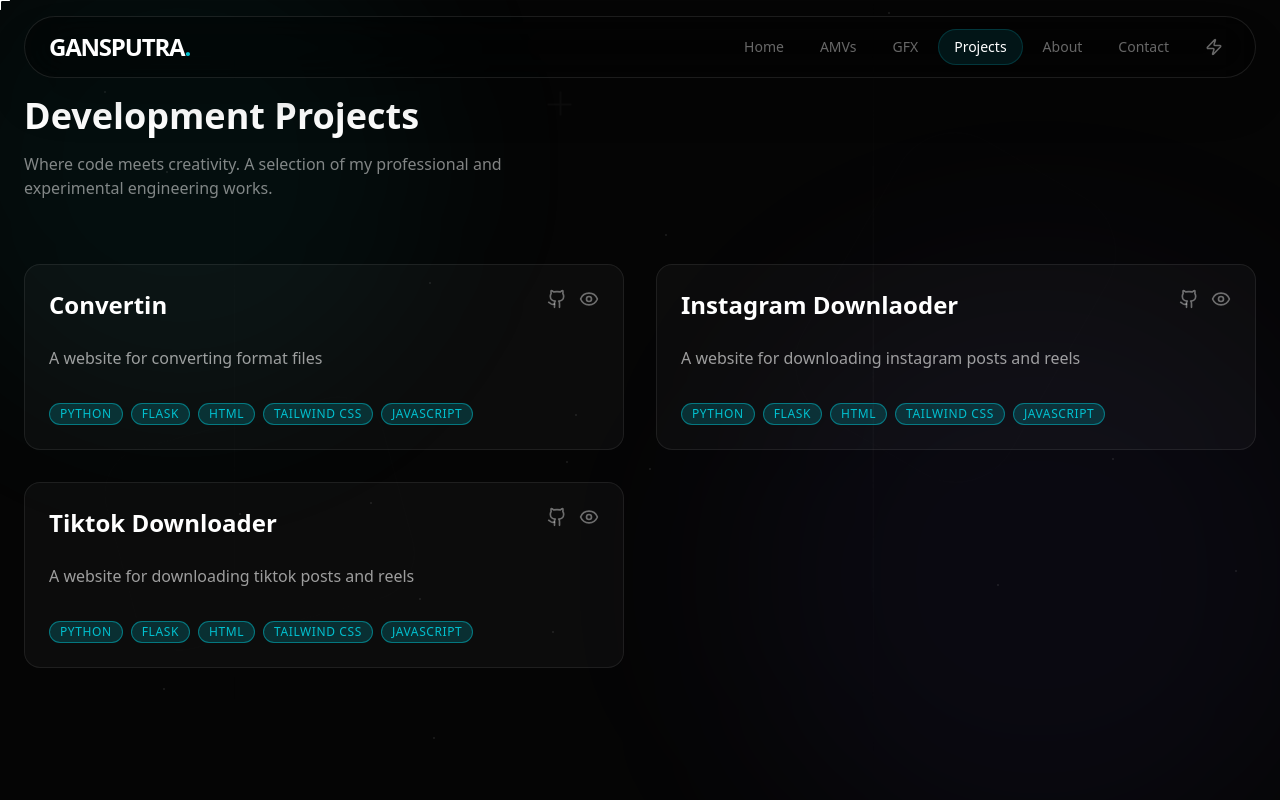
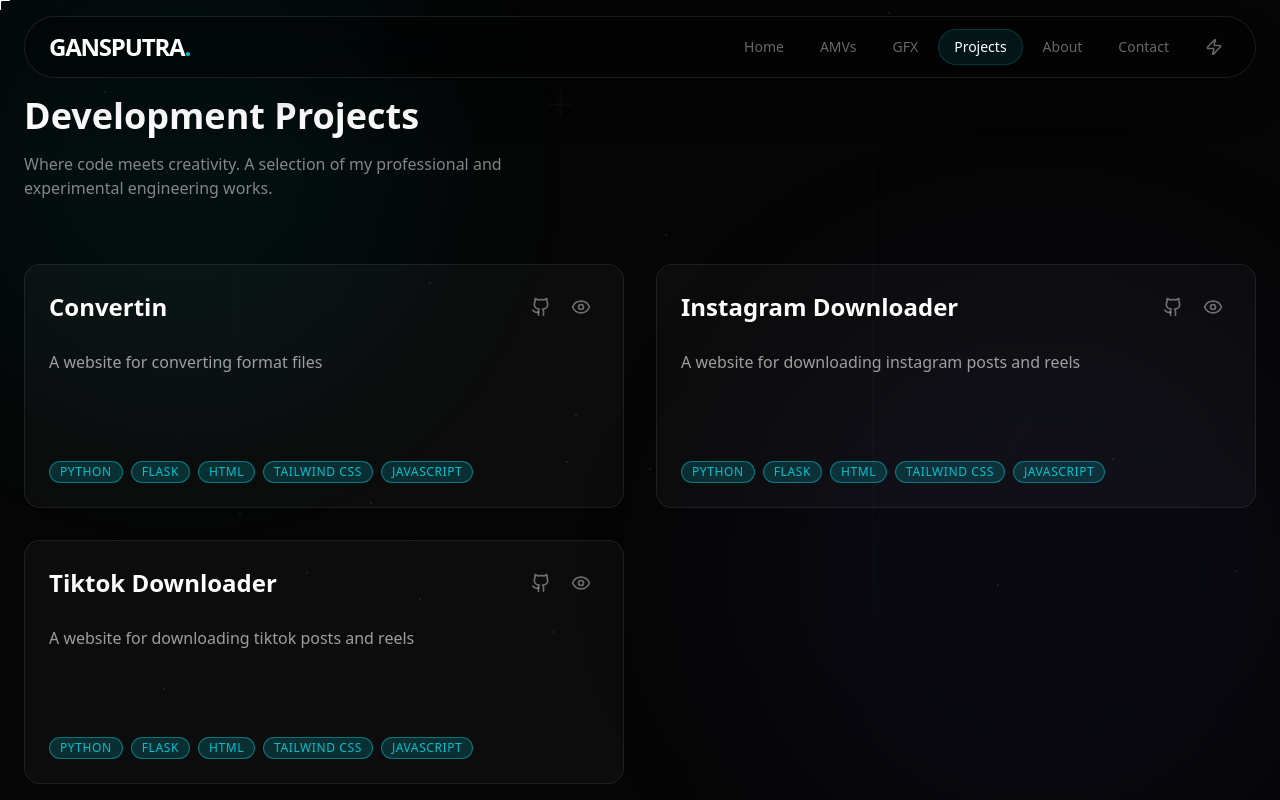
Before and after one commit to Gansputra/gansputra.vercel.app, a Next.js app: page / in a window 1280 px wide. Both pictures are taken after a click on the button "Explore Work". Built offline with nearby package versions, Linux system fonts and the light colour scheme.

Commit message:
impruv development project page

```diff
--- a/src/components/sections/ProjectShowcase.tsx
+++ b/src/components/sections/ProjectShowcase.tsx
@@ -6,8 +6,130 @@
 import { Badge } from "@/components/ui/Badge";
 import { Modal } from "@/components/ui/Modal";
 import { projectData } from "@/data/projectData";
-import { ExternalLink, Github, Eye, ChevronLeft, ChevronRight } from "lucide-react";
+import { ExternalLink, Github, Eye, ChevronLeft, ChevronRight, Terminal } from "lucide-react";
 import { Project } from "@/types/project";
+import { Magnetic } from "@/components/ui/Magnetic";
+import { cn } from "@/lib/utils";
+import { useMediaQuery } from "@/hooks/useMediaQuery";
+
+const ProjectCard = ({ project, onPreview }: { project: Project, onPreview: (p: Project) => void }) => {
+    const [isHovered, setIsHovered] = useState(false);
+    const isMobile = useMediaQuery("(max-width: 1024px)");
+
+    return (
+        <motion.div
+            onMouseEnter={() => setIsHovered(true)}
+            onMouseLeave={() => setIsHovered(false)}
+            whileHover={isMobile ? {} : { y: -5 }}
+            transition={{ duration: 0.3 }}
+            className="h-full"
+        >
+            <Card className="h-full flex flex-col justify-between group relative overflow-hidden" glow>
+                {/* Metallic Shine Effect (Mobile only) */}
+                {isMobile && (
+                    <motion.div
+                        initial={{ left: "-150%", skewX: -25 }}
+                        animate={{ left: "150%" }}
+                        transition={{
+                            repeat: Infinity,
+                            duration: 3,
+                            repeatDelay: Math.random() * 4 + 2,
+                            ease: "easeInOut"
+                        }}
+                        className="absolute top-[-50%] bottom-[-50%] w-32 bg-gradient-to-r from-transparent via-white/10 to-transparent z-10 pointer-events-none blur-sm"
+                    />
+                )}
+
+                {/* Code-Flow Terminal (Desktop only) */}
+                {!isMobile && (
+                    <AnimatePresence>
+                        {isHovered && (
+                            <motion.div
+                                initial={{ opacity: 0, scale: 0.9, y: 10 }}
+                                animate={{ opacity: 1, scale: 1, y: 0 }}
+                                exit={{ opacity: 0, scale: 0.9, y: 10 }}
+                                className="absolute top-4 right-16 z-20 pointer-events-none"
+                            >
+                                <div className="bg-[#0f0f0f] border border-primary/30 rounded-lg p-3 shadow-2xl backdrop-blur-md min-w-[140px]">
+                                    <div className="flex items-center gap-2 mb-2 border-b border-primary/20 pb-1">
+                                        <Terminal size={12} className="text-primary" />
+                                        <span className="text-[10px] font-mono text-primary/70 uppercase">Process Log</span>
+                                    </div>
+                                    <div className="space-y-1 font-mono text-[9px]">
+                                        <motion.div initial={{ opacity: 0 }} animate={{ opacity: 1 }} transition={{ delay: 0.1 }} className="text-white/40">{">"} initializing_stack</motion.div>
+                                        <motion.div initial={{ opacity: 0 }} animate={{ opacity: 1 }} transition={{ delay: 0.3 }} className="text-primary/60">{">"} load: {project.stack[0]}</motion.div>
+                                        <motion.div initial={{ opacity: 0 }} animate={{ opacity: 1 }} transition={{ delay: 0.5 }} className="text-white/40">{">"} status: <span className="text-green-500">READY</span></motion.div>
+                                    </div>
+                                </div>
+                            </motion.div>
+                        )}
+                    </AnimatePresence>
+                )}
+
+                <div className="flex flex-col h-full relative z-10">
+                    <div className="flex justify-between items-center mb-6">
+                        <h3 className={cn(
+                            "text-2xl font-bold text-white transition-all duration-500",
+                            !isMobile && isHovered && "text-primary translate-x-1"
+                        )}>
+                            {project.title}
+                        </h3>
+                        <div className="flex items-center gap-1">
+                            {project.repoLink && (
+                                <Magnetic strength={isMobile ? 0 : 0.4}>
+                                    <a
+                                        href={project.repoLink}
+                                        target="_blank"
+                                        rel="noopener noreferrer"
+                                        className="text-white/40 hover:text-white transition-all p-2 flex items-center justify-center"
+                                    >
+                                        <Github size={20} />
+                                    </a>
+                                </Magnetic>
+                            )}
+                            <Magnetic strength={isMobile ? 0 : 0.4}>
+                                <button
+                                    onClick={() => onPreview(project)}
+                                    className="text-white/40 hover:text-primary transition-all p-2 cursor-pointer flex items-center justify-center"
+                                    title="View Previews"
+                                >
+                                    <Eye size={20} />
+                                </button>
+                            </Magnetic>
+                        </div>
+                    </div>
+
+                    <div className="relative mb-8">
+                        <p className="text-white/60 leading-relaxed flex-grow min-h-[80px]">
+                            {!isMobile && isHovered ? (
+                                <motion.span
+                                    initial={{ opacity: 0 }}
+                                    animate={{ opacity: 1 }}
+                                    transition={{ duration: 0.5 }}
+                                >
+                                    {project.description}
+                                    <motion.span
+                                        animate={{ opacity: [0, 1, 0] }}
+                                        transition={{ repeat: Infinity, duration: 0.8 }}
+                                        className="inline-block w-1 h-4 bg-primary ml-1 translate-y-0.5"
+                                    />
+                                </motion.span>
+                            ) : project.description}
+                        </p>
+                    </div>
+
+                    <div className="flex flex-wrap gap-2 mt-auto">
+                        {project.stack.map((tech) => (
+                            <Badge key={tech} variant="primary">
+                                {tech}
+                            </Badge>
+                        ))}
+                    </div>
+                </div>
+            </Card>
+        </motion.div>
+    );
+};
 
 export const ProjectShowcase = () => {
     const [selectedProject, setSelectedProject] = useState<Project | null>(null);
@@ -84,50 +206,7 @@
                     className="grid grid-cols-1 md:grid-cols-2 gap-8"
                 >
                     {projectData.map((project) => (
-                        <motion.div
-                            key={project.id}
-                            variants={cardVariants}
-                            whileHover={{ y: -5 }}
-                            transition={{ duration: 0.3 }}
-                        >
-                            <Card className="h-full flex flex-col justify-between group" glow>
-                                <div className="flex flex-col h-full">
-                                    <div className="flex justify-between items-start mb-6">
-                                        <h3 className="text-2xl font-bold text-white group-hover:text-primary transition-colors">
-                                            {project.title}
-                                        </h3>
-                                        <div className="flex gap-3">
-                                            {project.repoLink && (
-                                                <a
-                                                    href={project.repoLink}
-                                                    target="_blank"
-                                                    rel="noopener noreferrer"
-                                                    className="text-white/40 hover:text-white transition-all transform hover:scale-110"
-                                                >
-                                                    <Github size={20} />
-                                                </a>
-                                            )}
-                                            <button
-                                                onClick={() => setSelectedProject(project)}
-                                                className="text-white/40 hover:text-primary transition-all transform hover:scale-110 cursor-pointer"
-                                                title="View Previews"
-                                            >
-                                                <Eye size={20} />
-                                            </button>
-                                        </div>
-                                    </div>
-                                    <p className="text-white/60 mb-8 leading-relaxed flex-grow">
-                                        {project.description}
-                                    </p>
-
-                                    <div className="flex flex-wrap gap-2 mt-auto">
-                                        {project.stack.map(tech => (
-                                            <Badge key={tech} variant="primary">{tech}</Badge>
-                                        ))}
-                                    </div>
-                                </div>
-                            </Card>
-                        </motion.div>
+                        <ProjectCard key={project.id} project={project} onPreview={setSelectedProject} />
                     ))}
                 </motion.div>
             </div>
@@ -136,56 +215,91 @@
             <Modal
                 isOpen={!!selectedProject}
                 onClose={() => setSelectedProject(null)}
-                className="max-w-5xl bg-[#0a0a0a] border-white/10"
+                className="max-w-[90vw] md:max-w-6xl h-[80vh] bg-[#0a0a0a] border border-white/10 overflow-hidden shadow-[0_0_100px_rgba(0,0,0,0.8)] rounded-3xl p-0"
             >
                 {selectedProject && (
-                    <div className="p-6 md:p-10">
-                        <div className="mb-8">
-                            <h3 className="text-3xl font-bold text-white mb-2">{selectedProject.title}</h3>
-                            <p className="text-white/50">{selectedProject.description}</p>
-                        </div>
-
-                        <div className="relative aspect-video w-full rounded-2xl overflow-hidden glass-morphism border border-white/10 group">
+                    <div className="relative w-full h-full group">
+                        {/* Edge-to-Edge Image Container */}
+                        <div className="absolute inset-0 w-full h-full bg-black">
                             <AnimatePresence mode="wait">
                                 <motion.img
                                     key={currentIndex}
                                     src={images[currentIndex]}
                                     alt={`${selectedProject.title} preview ${currentIndex + 1}`}
-                                    initial={{ opacity: 0, x: 20 }}
-                                    animate={{ opacity: 1, x: 0 }}
-                                    exit={{ opacity: 0, x: -20 }}
-                                    transition={{ duration: 0.5 }}
-                                    className="absolute inset-0 w-full h-full object-cover"
+                                    initial={{ opacity: 0, scale: 1.1 }}
+                                    animate={{ opacity: 1, scale: 1 }}
+                                    exit={{ opacity: 0, scale: 0.9 }}
+                                    transition={{ duration: 0.7, ease: [0.23, 1, 0.32, 1] }}
+                                    className="w-full h-full object-cover object-top"
                                 />
                             </AnimatePresence>
 
-                            <div className="absolute inset-0 bg-gradient-to-t from-black/60 via-transparent to-transparent pointer-events-none" />
+                            {/* Modern Gradient Overlays for Readability */}
+                            <div className="absolute inset-x-0 top-0 h-48 bg-gradient-to-b from-black/80 via-black/40 to-transparent z-10" />
+                            <div className="absolute inset-x-0 bottom-0 h-32 bg-gradient-to-t from-black/60 to-transparent z-10" />
+                        </div>
 
-                            {/* Controls */}
+                        {/* Floating Glass Info Header */}
+                        <motion.div
+                            className="absolute top-4 left-4 right-4 md:top-8 md:left-10 md:right-10 z-20"
+                        >
+                            <div className="glass-morphism border border-white/10 p-5 md:p-8 rounded-[1.5rem] md:rounded-[2.5rem] flex flex-col lg:flex-row justify-between items-start lg:items-center gap-4 md:gap-8 backdrop-blur-3xl bg-black/60 shadow-2xl">
+                                <div className="flex-1 min-w-0">
+                                    <div className="flex items-center gap-3 md:gap-5 mb-2">
+                                        <h3 className="text-xl md:text-3xl lg:text-4xl font-black text-white tracking-tighter uppercase italic leading-tight truncate md:whitespace-normal md:overflow-visible">
+                                            {selectedProject.title}
+                                        </h3>
+                                        {selectedProject.repoLink && (
+                                            <Magnetic strength={0.2}>
+                                                <a
+                                                    href={selectedProject.repoLink}
+                                                    target="_blank"
+                                                    rel="noopener noreferrer"
+                                                    className="w-9 h-9 md:w-11 md:h-11 flex items-center justify-center bg-primary/10 hover:bg-primary border border-primary/20 text-primary hover:text-black rounded-full transition-all shrink-0 shadow-lg shadow-black/20"
+                                                >
+                                                    <Github size={18} />
+                                                </a>
+                                            </Magnetic>
+                                        )}
+                                    </div>
+                                    <p className="text-white/60 text-xs md:text-sm lg:text-base max-w-2xl line-clamp-2 md:line-clamp-none font-medium leading-relaxed">
+                                        {selectedProject.description}
+                                    </p>
+                                </div>
+
+                                <div className="flex flex-wrap gap-1.5 md:gap-2 lg:justify-end shrink-0 max-w-full lg:max-w-[300px]">
+                                    {selectedProject.stack.map(tech => (
+                                        <Badge key={tech} variant="primary" className="bg-primary/5 border-primary/20 text-[9px] md:text-[10px] px-2 py-0.5 whitespace-nowrap">
+                                            {tech}
+                                        </Badge>
+                                    ))}
+                                </div>
+                            </div>
+                        </motion.div>
+
+                        {/* Immersive Controls */}
                         {images.length > 1 && (
                             <>
                                 <button
-                                        onClick={handlePrev}
-                                        className="absolute left-4 top-1/2 -translate-y-1/2 p-2 rounded-full bg-black/40 text-white hover:bg-primary hover:text-black transition-all backdrop-blur-md z-10"
+                                    onClick={(e) => { e.stopPropagation(); handlePrev(); }}
+                                    className="absolute left-6 top-1/2 -translate-y-1/2 p-4 rounded-full bg-white/5 hover:bg-primary hover:text-black transition-all border border-white/10 backdrop-blur-xl z-30 opacity-0 group-hover:opacity-100 ring-4 ring-black/20"
                                 >
-                                        <ChevronLeft size={24} />
+                                    <ChevronLeft size={32} />
                                 </button>
                                 <button
-                                        onClick={handleNext}
-                                        className="absolute right-4 top-1/2 -translate-y-1/2 p-2 rounded-full bg-black/40 text-white hover:bg-primary hover:text-black transition-all backdrop-blur-md z-10"
+                                    onClick={(e) => { e.stopPropagation(); handleNext(); }}
+                                    className="absolute right-6 top-1/2 -translate-y-1/2 p-4 rounded-full bg-white/5 hover:bg-primary hover:text-black transition-all border border-white/10 backdrop-blur-xl z-30 opacity-0 group-hover:opacity-100 ring-4 ring-black/20"
                                 >
-                                        <ChevronRight size={24} />
+                                    <ChevronRight size={32} />
                                 </button>
 
-                                    {/* Dots */}
-                                    <div className="absolute bottom-6 left-1/2 -translate-x-1/2 flex gap-2 z-10">
+                                {/* Dot Indicators at Bottom */}
+                                <div className="absolute bottom-8 left-1/2 -translate-x-1/2 flex gap-3 z-30 px-6 py-3 bg-black/40 backdrop-blur-md rounded-full border border-white/5">
                                     {images.map((_, idx) => (
                                         <button
                                             key={idx}
-                                                onClick={() => setCurrentIndex(idx)}
-                                                className={`w-2 h-2 rounded-full transition-all ${currentIndex === idx
-                                                    ? "bg-primary w-6"
-                                                    : "bg-white/40 hover:bg-white"
+                                            onClick={(e) => { e.stopPropagation(); setCurrentIndex(idx); }}
+                                            className={`h-1.5 rounded-full transition-all duration-500 ${currentIndex === idx ? "bg-primary w-8 shadow-[0_0_10px_rgba(var(--primary),0.8)]" : "bg-white/20 w-3 hover:bg-white/40"
                                                 }`}
                                         />
                                     ))}
@@ -193,7 +307,6 @@
                             </>
                         )}
                     </div>
-                    </div>
                 )}
             </Modal>
         </div>
--- a/src/components/ui/Modal.tsx
+++ b/src/components/ui/Modal.tsx
@@ -68,7 +68,7 @@
 
                         {title && <h3 className="mb-6 text-2xl md:text-3xl font-bold text-white text-center tracking-tight leading-tight">{title}</h3>}
 
-                        <div className="flex items-center justify-center w-full">
+                        <div className="flex flex-col items-center justify-center w-full h-full">
                             {children}
                         </div>
                     </motion.div>
--- a/src/data/projectData.ts
+++ b/src/data/projectData.ts
@@ -17,7 +17,7 @@
     },
     {
         id: "2",
-        title: "Instagram Downlaoder",
+        title: "Instagram Downloader",
         description: "A website for downloading instagram posts and reels",
         stack: ["python", "flask", "html", "tailwind css", "javascript"],
         previewImage: "/images/project/insta1.png",
```
Lines whose indentation alone changed are shown as unchanged.
